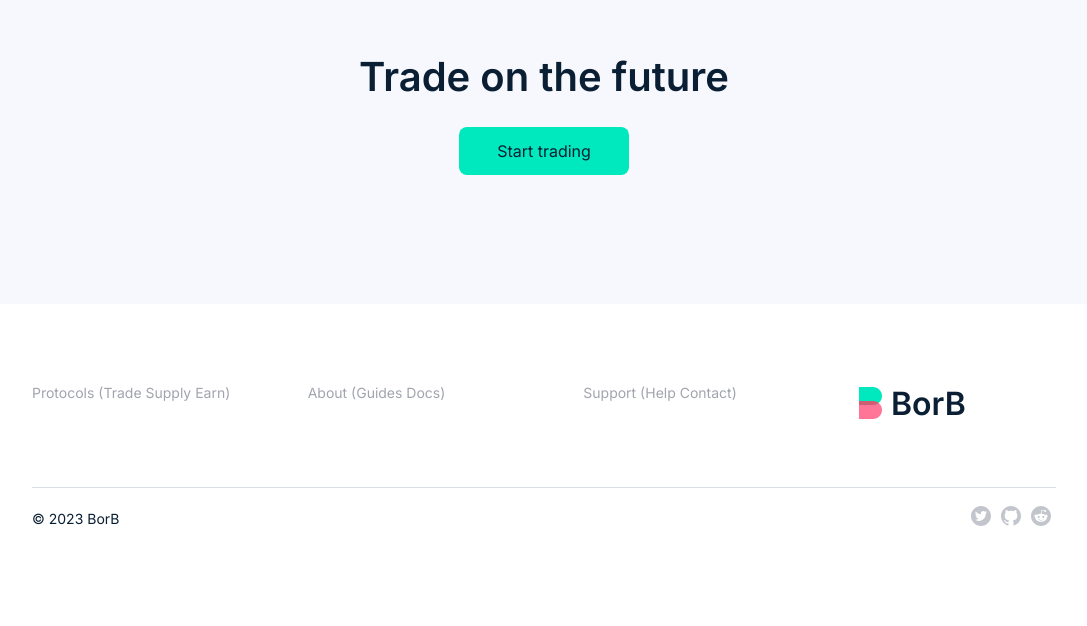
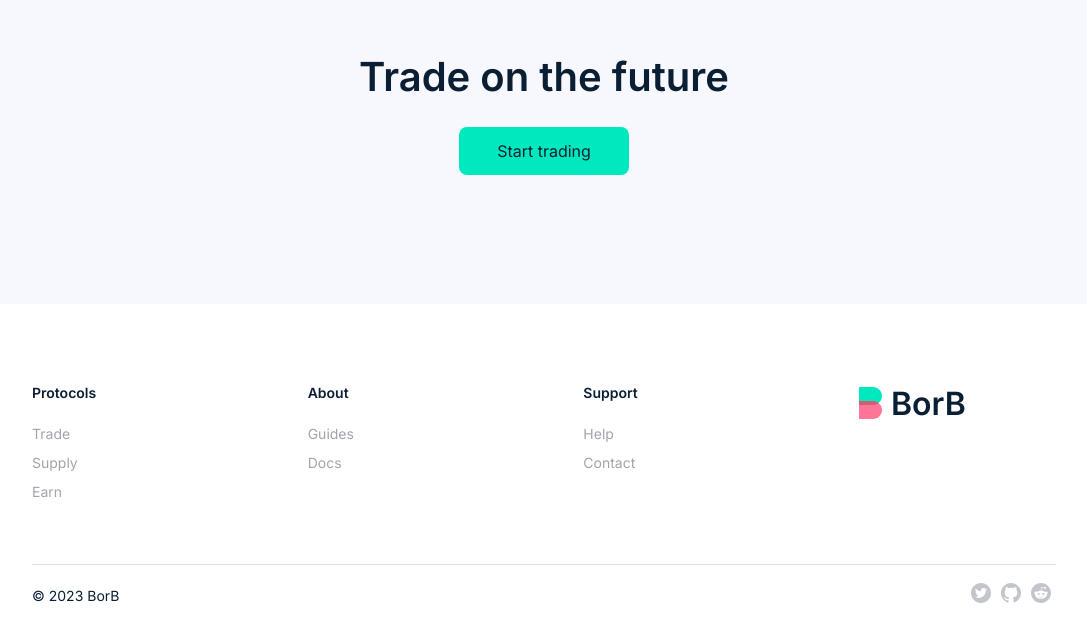
Before and after one commit to apashintsev/Borb-landingpage, a React (Create React App) app: page / in a window 1280 px wide. Shown: the part 2156-2782 px from the top of the page, without its empty margins (96-1183 px from the left). Before the commit the page ends 2705 px from the top, so only its background shows below. Built offline with nearby package versions, Linux system fonts and the light colour scheme.

Commit message:
add links

```diff
--- a/src/pages/HomePage/components/Footer.jsx
+++ b/src/pages/HomePage/components/Footer.jsx
@@ -5,16 +5,23 @@ import Container from "../../../common/Container";
 const Footer = () => {
   return (
     <StyledFooter>
-      <Container>
+      <Container >
         <Grid>
           <Column>
-            <Link href="/">Protocols (Trade Supply Earn)</Link>
+            <Title>Protocols</Title>
+            <Link href="https://dapp.borb.fi/">Trade</Link>
+            <Link href="https://dapp.borb.fi/supply">Supply</Link>
+            <Link href="https://dapp.borb.fi/earn">Earn</Link>
           </Column>
           <Column>
-            <Link href="/">About (Guides Docs)</Link>
+            <Title>About</Title>
+            <Link href="https://dapp.borb.fi/about">Guides</Link>
+            <Link href="https://dapp.borb.fi/docs">Docs</Link>
           </Column>
           <Column>
-            <Link href="/">Support (Help Contact)</Link>
+            <Title>Support</Title>
+            <Link href="https://dapp.borb.fi/settings">Help</Link>
+            <Link href="https://dapp.borb.fi/contact">Contact</Link>
           </Column>
           <Column>
             <Logo>
@@ -39,10 +46,9 @@ const Footer = () => {
 export default Footer;
 
 const StyledFooter = styled.footer`
-.icons img{
-  padding:5px;
-}
-
+  .icons img {
+    padding: 5px;
+  }
 `;
 const Grid = styled.div`
   display: grid;
```
